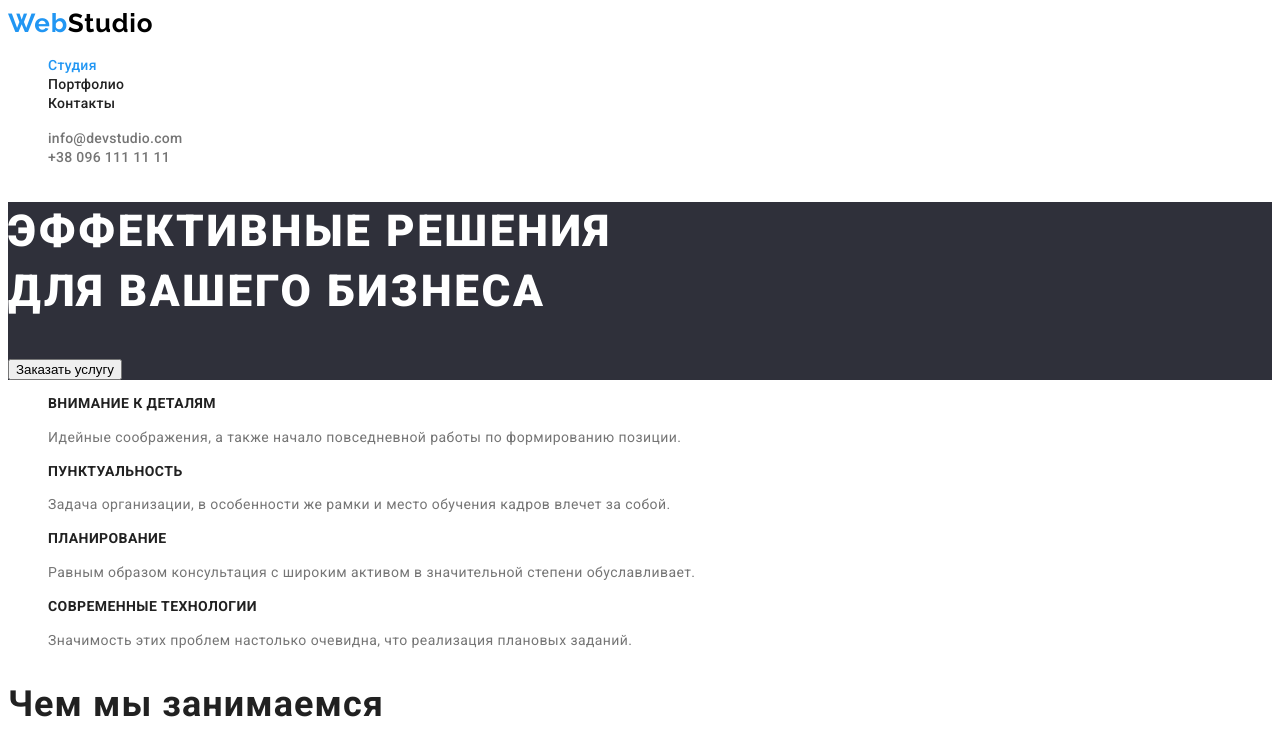
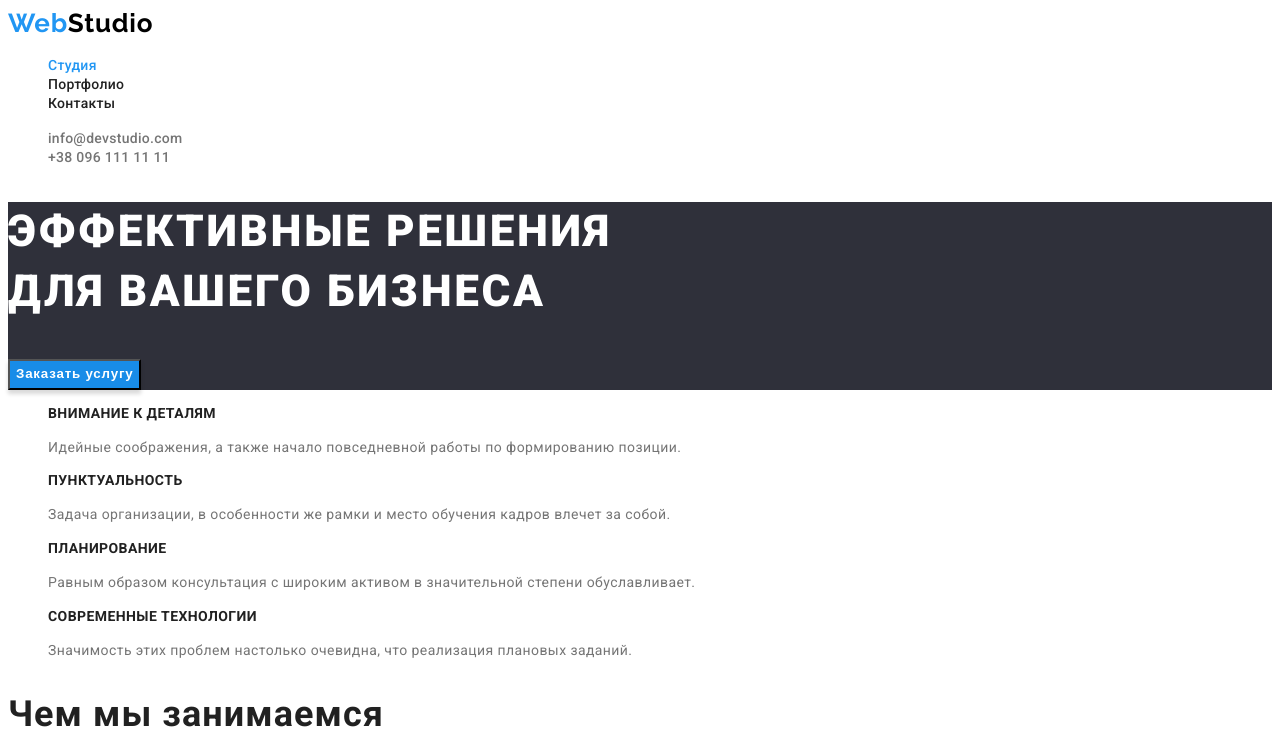
Before and after one commit to TarasM88/goit-markup-hw-02, a plain HTML site: page index.html in a window 1280 px wide. Both pictures are taken after a click on the button "Заказать услугу". Shown: the top 752 px of the page. Drawn offline with Linux system fonts and the light colour scheme.

Commit message:
Add files via upload

```diff
--- a/css/styles.css
+++ b/css/styles.css
@@ -69,7 +69,7 @@ body {
 /* Герой */
 
 .hero {
-  background-color: #2f303a;
+  background-color: var(--footer-bg-color);
 }
 
 .hero-title {
@@ -108,10 +108,10 @@ body {
     0px 2px 2px rgba(0, 0, 0, 0.12);
 }
 
-.btn.hero {
+.btn-hero {
   color: var(--current-white-color);
   background-color: var(--accent-color);
-
+  cursor: pointer;
   font-weight: 700;
   line-height: 1.87;
   letter-spacing: 0.06em;
@@ -119,8 +119,8 @@ body {
   box-shadow: 0px 4px 4px rgba(0, 0, 0, 0.15);
 }
 
-.btn.hero:focus,
-.btn.hero:hover {
+.btn-hero:focus,
+.btn-hero:hover {
   background-color: var(--hero-btn-accent-color);
 }
 
@@ -196,11 +196,9 @@ body {
 
 .footer-text {
   color: var(--current-white-color);
-  font-style: normal;
 }
 
 .footer-link {
-  font-style: normal;
   line-height: 1.71;
   letter-spacing: 0.03em;
   color: var(--footer-link-color);
```
